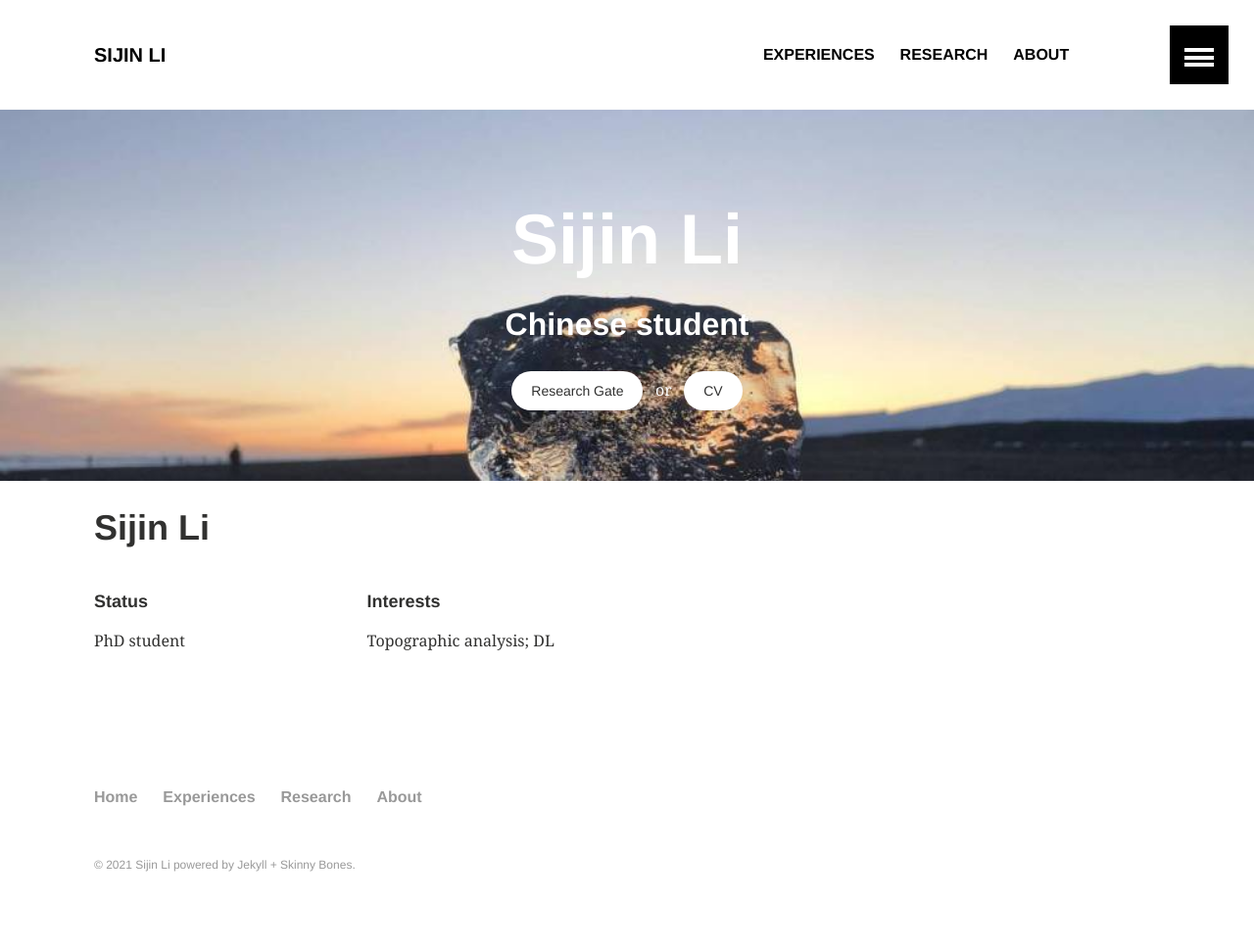
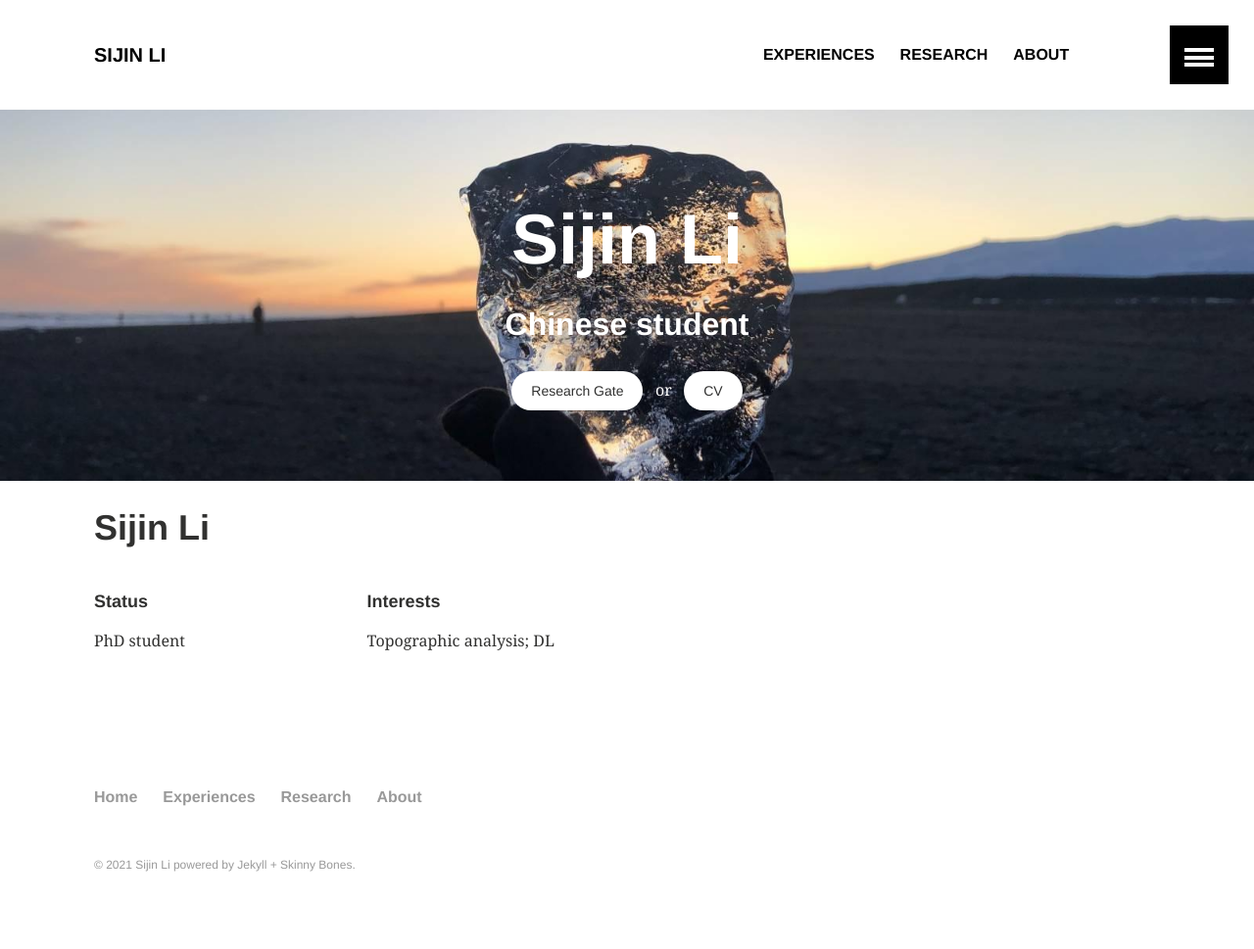
Before and after one commit to Sijin-Li/Sijin-Li.github.io, a Jekyll site: the page built from index.md, in a window 1280 px wide. Shown: the whole page at 98% size. Built offline with Jekyll 4.4.1, drawn with Linux system fonts in a browser that asks for light colours.

Commit message:
Update index.md

```diff
--- a/index.md
+++ b/index.md
@@ -3,7 +3,7 @@ layout: home
 permalink: /
 title: "Sijin Li"
 image:
-  feature: img_forHome_1000_500.jpg
+  feature: img_forHome_1600_800_new.JPG
 ---
 
 <div class="tiles">
```
